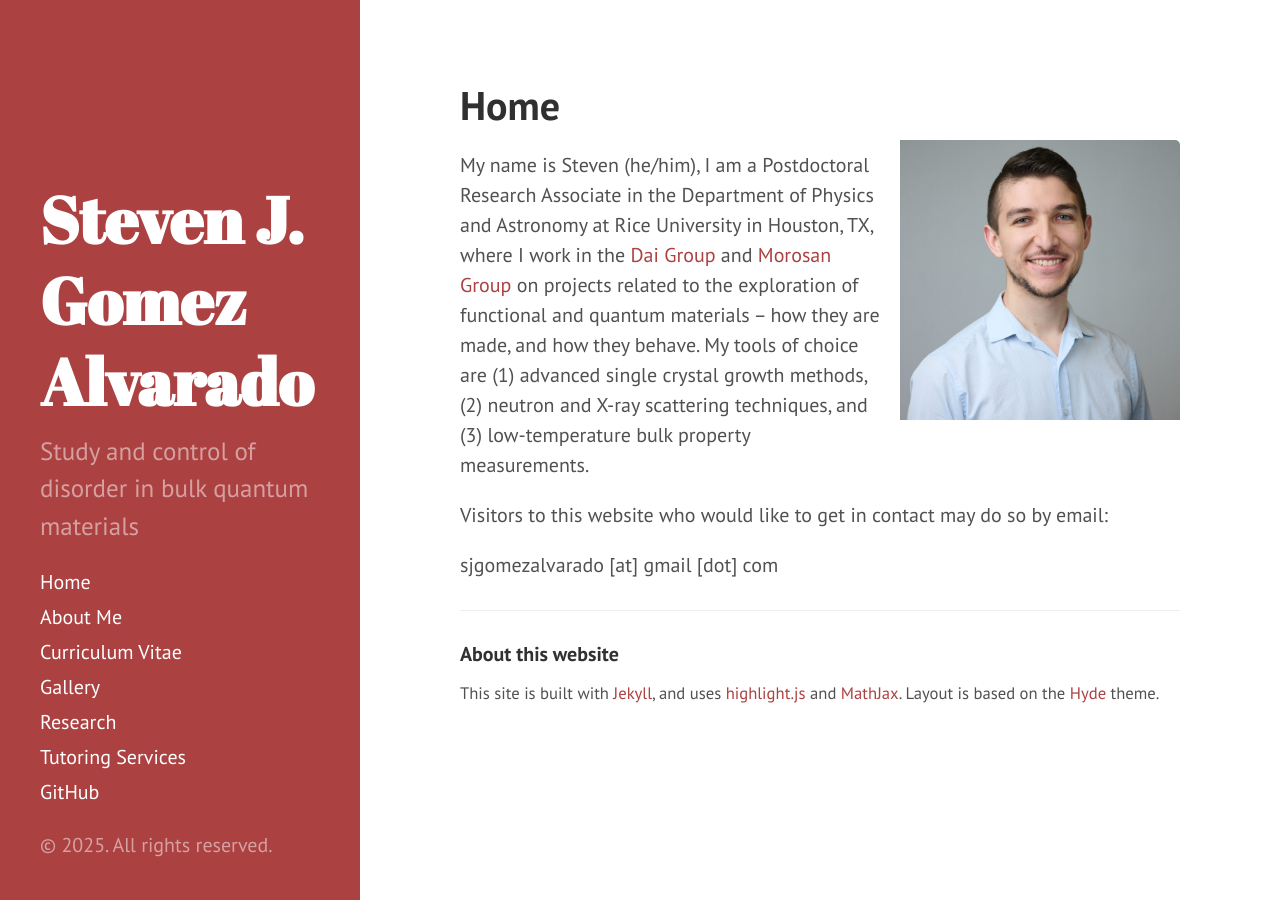
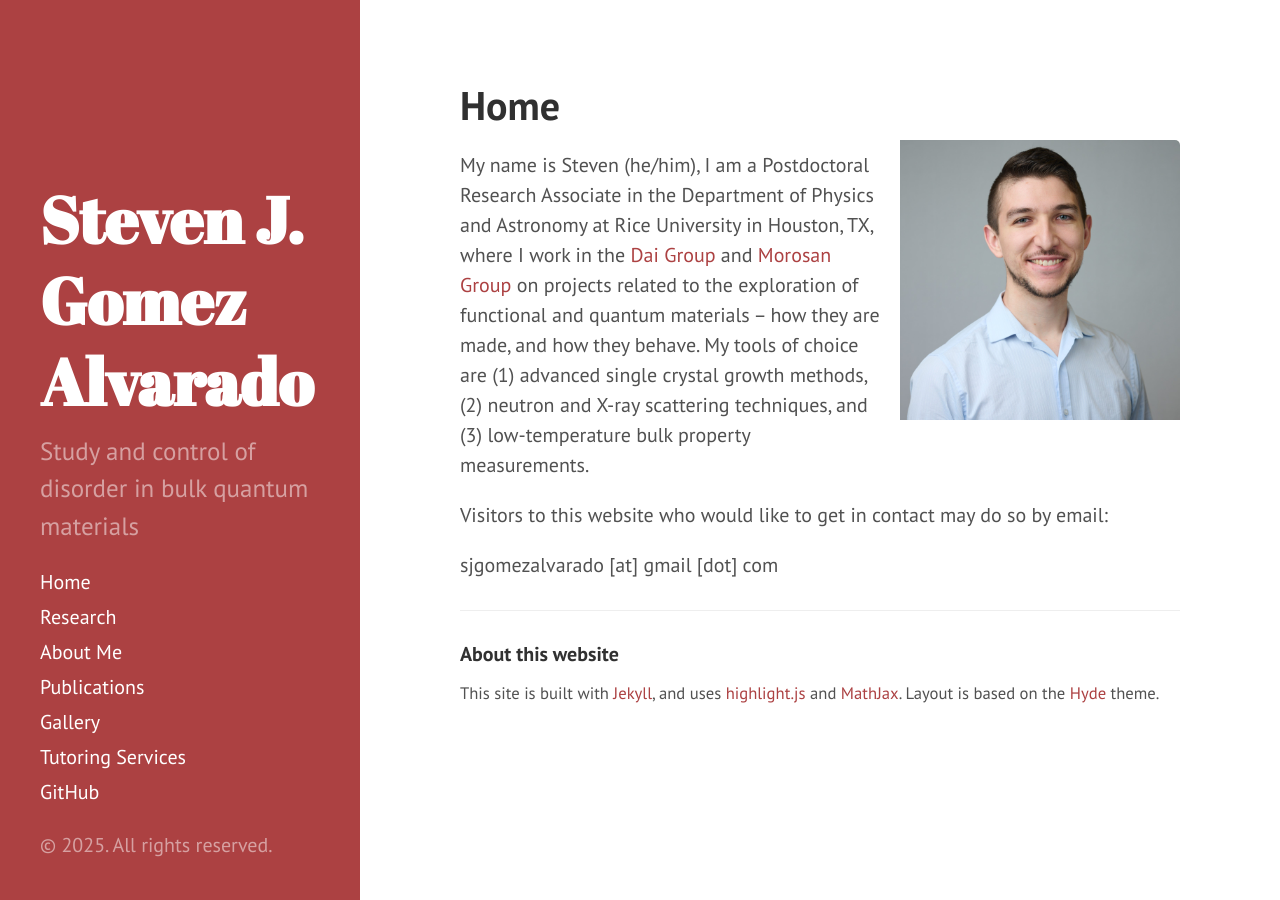
Before and after one commit to stevenjgomez/stevenjgomez.github.io, a Jekyll site: the page built from index.md, in a window 1280 px wide. Built offline with Jekyll 4.4.1, drawn with Linux system fonts in a browser that asks for light colours.

Commit message:
Refactor cv and publications

```diff
--- a/_includes/sidebar.html
+++ b/_includes/sidebar.html
@@ -17,12 +17,17 @@
         `layout: page` in the front-matter. See readme for usage.
       {% endcomment %}
 
-      {% assign pages_list = site.pages %}
-      {% for node in pages_list %}
-          {% if node.title and node.layout == "page" and node.url != "/" %}
-              <a class="sidebar-nav-item{% if page.url == node.url %} active{% endif %}" href="{{ node.url }}">{{ node.title }}</a>
-          {% endif %}
+      {% assign ordered_titles = "Research,About Me,Publications,Gallery,Tutoring Services,GitHub" | split: "," %}
+
+      {% for title in ordered_titles %}
+        {% assign node = site.pages | where: "title", title | first %}
+        {% if node and node.layout == "page" and node.url != "/" %}
+          <a class="sidebar-nav-item{% if page.url == node.url %} active{% endif %}" href="{{ node.url }}">
+            {{ node.title }}
+          </a>
+        {% endif %}
       {% endfor %}
+
 
 <!--      <a class="sidebar-nav-item" href="{{ site.github.repo }}/archive/v{{ site.version }}.zip">Download</a>-->
       <a class="sidebar-nav-item" href="https://www.github.com/stevenjgomez">GitHub</a>
```
Also changed, not shown: about_me.md (+13 -0 lines), publications.md (renamed from cv.md, +3 -12 lines).
